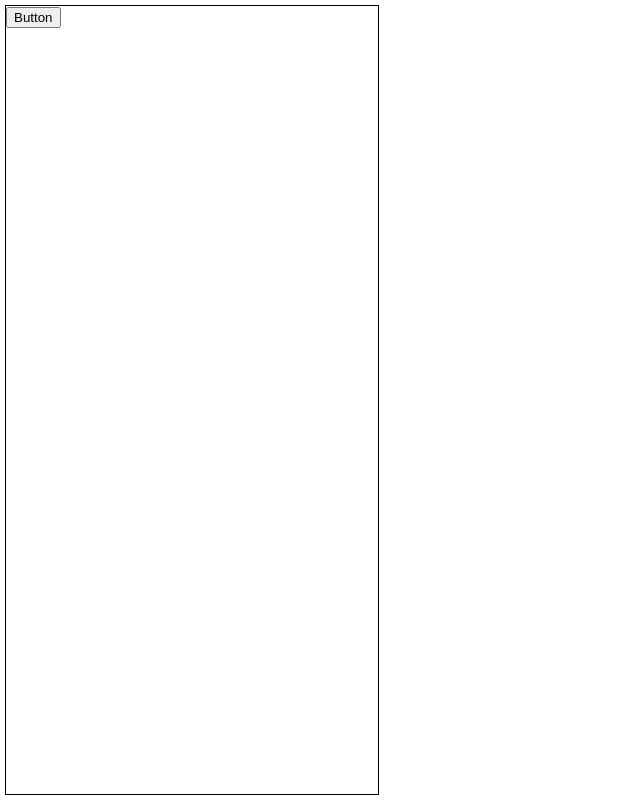
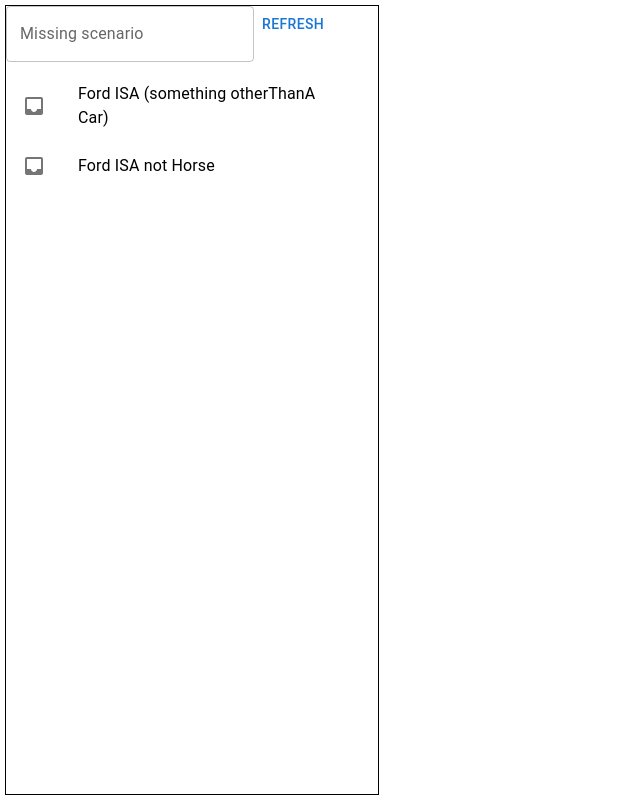
Before and after one commit to yuvalnissan/prime2, a React (Create React App) app in the folder client/: page / in a window 1280 px wide. Shown: the whole page, without its empty margins (0-640 px from the left). Built offline with nearby package versions, Linux system fonts and the light colour scheme.

Commit message:
Client selection

```diff
--- /dev/null
+++ b/client/src/businessLogic/data.ts
@@ -0,0 +1,11 @@
+
+export interface Data {
+    id: string,
+    type: string,
+    val: string,
+    expressions?: Expression[]
+}
+
+export interface Expression extends Data {
+    negative?: boolean
+}
--- a/client/src/components/data/Data.tsx
+++ b/client/src/components/data/Data.tsx
@@ -1,30 +1,66 @@
 import * as React from 'react';
 import TreeView from '@mui/lab/TreeView';
+import Box from '@mui/material/Box';
+import { alpha, styled } from '@mui/material/styles';
 import ExpandMoreIcon from '@mui/icons-material/ExpandMore';
 import ChevronRightIcon from '@mui/icons-material/ChevronRight';
-import TreeItem from '@mui/lab/TreeItem';
+import TreeItem, { TreeItemProps, treeItemClasses } from '@mui/lab/TreeItem';
 import styles from './Data.module.scss';
+import { Expression } from '../../businessLogic/data';
 
-export interface DataProps {
+
+export interface DataViewProps {
   className?: string;
+  expression: Expression
 }
 
-export const Data = ({ className }: DataProps) => {
-  return <div className={`${styles.root} ${className} ${styles.all}`}>
-      <TreeView
-      aria-label="file system navigator"
+const StyledTreeItem = styled((props: TreeItemProps) => (
+  <TreeItem {...props} />
+))(({ theme }) => ({
+  [`& .${treeItemClasses.iconContainer}`]: {
+    '& .close': {
+      opacity: 0.3,
+    },
+  },
+  [`& .${treeItemClasses.group}`]: {
+    marginLeft: 15,
+    paddingLeft: 18,
+    borderLeft: `1px dashed ${alpha(theme.palette.text.primary, 0.4)}`,
+  },
+}))
+
+const getExpressionIds = (expression: Expression) => {
+  const ids = [expression.id]
+  expression.expressions?.forEach(subExpression => ids.push(...getExpressionIds(subExpression)))
+
+  return ids
+}
+
+export const DataView = ({expression, className }: DataViewProps) => {
+  // const [expanded, setExpanded] = React.useState<string[]>([]);
+  const allIds = getExpressionIds(expression)
+
+  const handleToggle = (event: React.SyntheticEvent, nodeIds: string[]) => {
+    // setExpanded(nodeIds);
+  }
+
+  const DataNode = ({ expression }: DataViewProps) => {
+    return <StyledTreeItem
+      nodeId={expression.id}
+      label={`${expression.negative ? 'not ' : ''} ${expression.val} (${expression.type})`}>
+        {expression.expressions?.map((subExpression: Expression) => <DataNode expression={subExpression} key={subExpression.id}/>)}
+    </StyledTreeItem>
+  }
+
+  return <Box className={`${styles.root} ${className} ${styles.all}`}>
+    <TreeView
+      aria-label="Data"
       defaultCollapseIcon={<ExpandMoreIcon />}
       defaultExpandIcon={<ChevronRightIcon />}
+      expanded={allIds} // {expanded}
+      onNodeToggle={handleToggle}
     >
-      <TreeItem nodeId="1" label="Applications">
-        <TreeItem nodeId="2" label="Calendar" />
-      </TreeItem>
-      <TreeItem nodeId="5" label="Documents">
-        <TreeItem nodeId="10" label="OSS" />
-        <TreeItem nodeId="6" label="MUI">
-          <TreeItem nodeId="8" label="index.js" />
-        </TreeItem>
-      </TreeItem>
+      <DataNode expression={expression} />
     </TreeView>
-  </div>;
-};
+  </Box>
+}
--- /dev/null
+++ b/client/src/components/dataList/DataList.module.scss
@@ -0,0 +1,9 @@
+.root {}
+
+.all {
+    display: grid;
+    grid-template-rows: 100%;
+    grid-template-columns: 30% 70%;
+    width: 100%;
+    height: 100%;
+}
--- /dev/null
+++ b/client/src/components/dataList/DataList.tsx
@@ -0,0 +1,45 @@
+import * as React from 'react';
+import Box from '@mui/material/Box';
+import List from '@mui/material/List';
+import ListItemButton from '@mui/material/ListItemButton';
+import ListItemIcon from '@mui/material/ListItemIcon';
+import ListItemText from '@mui/material/ListItemText';
+import InboxIcon from '@mui/icons-material/Inbox';
+import { Expression } from '../../businessLogic/data';
+
+export interface DataListProps {
+  className?: string;
+  expressions: Record<string, Expression>,
+  setSelectedExpressionId: Function,
+  selectedExpressionId: string
+}
+
+export const DataList = ({expressions, selectedExpressionId, setSelectedExpressionId, className }: DataListProps) => {
+  const handleListItemClick = (
+    event: React.MouseEvent<HTMLDivElement, MouseEvent>,
+    id: string,
+  ) => {
+    setSelectedExpressionId(id);
+  }
+
+  const ListNode = (expression: Expression) => {
+    return <ListItemButton
+    key = { expression.id}
+    selected={selectedExpressionId === expression.id}
+    onClick={(event) => handleListItemClick(event, expression.id)}
+  >
+    <ListItemIcon>
+      <InboxIcon />
+    </ListItemIcon>
+    <ListItemText primary={expression.id} />
+  </ListItemButton>
+  }
+
+  return (
+    <Box sx={{ width: '100%', maxWidth: 360, bgcolor: 'background.paper' }}>
+      <List component="nav" aria-label="main mailbox folders">
+        {Object.values(expressions).map(expression => ListNode(expression))}
+      </List>
+    </Box>
+  )
+}
--- a/client/src/components/prime-front/PrimeFront.tsx
+++ /dev/null
@@ -1,18 +0,0 @@
-import * as React from 'react';
-import {Data} from '../data/Data';
-import styles from './PrimeFront.module.scss';
-
-export interface PrimeFrontProps {
-    className?: string;
-}
-
-export const PrimeFront = ({ className }: PrimeFrontProps) => {
-    return <div className={`${styles.root} ${className} ${styles.all}`}>
-        <div className={styles['left-panel']}>
-            <button>Button</button>
-        </div>
-        <div className={styles['right-panel']}>
-            <Data/>
-        </div>
-    </div>;
-};
--- /dev/null
+++ b/client/src/components/primeFront/PrimeFront.tsx
@@ -0,0 +1,80 @@
+import * as React from 'react'
+import Box from '@mui/material/Box'
+import Button from '@mui/material/Button'
+import TextField from '@mui/material/TextField'
+import {DataView} from '../data/Data'
+import styles from './PrimeFront.module.scss'
+import { Expression } from '../../businessLogic/data'
+import { DataList } from '../dataList/DataList'
+
+export interface PrimeFrontProps {
+    className?: string
+}
+
+const defaultExpressions = {
+    'Ford ISA (something otherThanA Car)': {
+        id: 'Ford ISA (something otherThanA Car)',
+        type: 'rel',
+        val: 'isa',
+        expressions: [
+            {
+                id: '2',
+                type: 'obj',
+                val: 'Ford'
+            },
+            {
+                id: '3',
+                type: 'rel',
+                val: 'otherThanA',
+                expressions: [
+                    {
+                        id: '7',
+                        type: 'obj',
+                        val: 'something'
+                    },
+                    {
+                        id: '6',
+                        type: 'obj',
+                        val: 'Car'
+                    }
+                ]
+            }
+        ]
+    },
+    'Ford ISA not Horse': {
+        id: 'Ford ISA not Horse',
+        type: 'rel',
+        val: 'isa',
+        expressions: [
+            {
+                id: '4',
+                type: 'obj',
+                val: 'Ford'
+            },
+            {
+                id: '5',
+                type: 'obj',
+                val: 'Horse',
+                negative: true
+            }
+        ]
+    }
+}
+
+export const PrimeFront = ({ className }: PrimeFrontProps) => {
+    const searchParams = new URLSearchParams(document.location.search)
+    const scenario = searchParams.get('scenario') || 'Missing scenario'
+    const [expressions, setExpressions] = React.useState<Record<string, Expression>>(defaultExpressions)
+    const [selectedExpressionId, setSelectedExpressionId] = React.useState<string>('')
+
+    return <Box className={`${styles.root} ${className} ${styles.all}`}>
+        <Box className={styles['left-panel']}>
+            <TextField id="outlined-basic" label={scenario} variant="outlined" />
+            <Button>Refresh</Button>
+            <DataList expressions = {expressions} setSelectedExpressionId = {setSelectedExpressionId} selectedExpressionId = {selectedExpressionId}/>
+        </Box>
+        <Box className={styles['right-panel']}>
+            {(expressions[selectedExpressionId]) ? <DataView expression={expressions[selectedExpressionId]} /> : null}
+        </Box>
+    </Box>
+}
--- a/client/src/index.tsx
+++ b/client/src/index.tsx
@@ -1,7 +1,7 @@
 import React from 'react';
 import ReactDOM from 'react-dom/client';
 import './index.css';
-import { PrimeFront } from './components/prime-front/PrimeFront';
+import { PrimeFront } from './components/primeFront/PrimeFront';
 
 const root = ReactDOM.createRoot(
   document.getElementById('root') as HTMLElement
```
Also changed, not shown: client/src/components/primeFront/PrimeFront.module.scss (renamed from client/src/components/prime-front/PrimeFront.module.scss).
